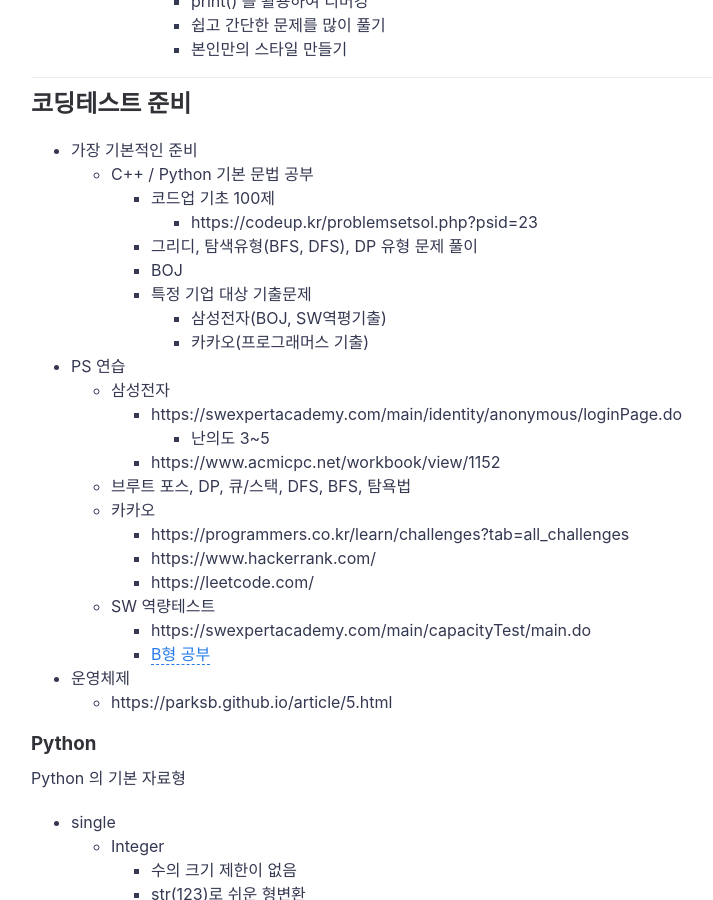
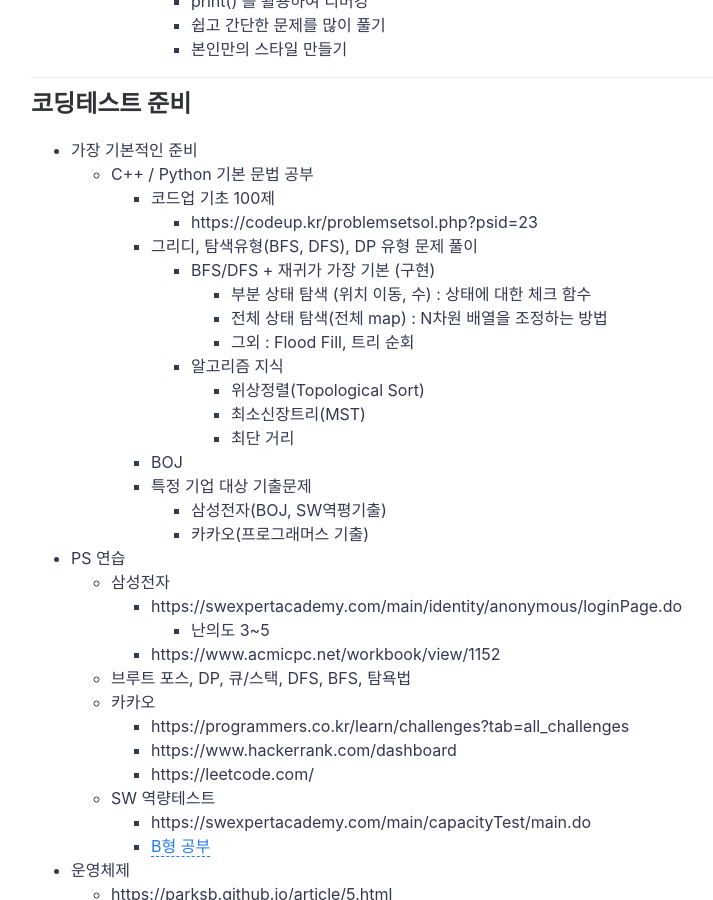
Before and after one commit to jihunparkme/jihunparkme.github.io, a Jekyll site: the page built from _posts/2020-04-24-PS(Problem Solving).md, in a window 1280 px wide and 900 px high, scrolled down 2704 px. Shown: the whole window, without its empty margins (189-902 px from the left). Built offline with Jekyll 4.4.1, drawn with Linux system fonts in a browser that asks for light colours; comment, search, counter and statistics services are not loaded.

Commit message:
Edit: add som econtents

```diff
--- a/_posts/2020-04-24-PS(Problem Solving).md
+++ b/_posts/2020-04-24-PS(Problem Solving).md
@@ -111,6 +111,14 @@
     - 코드업 기초 100제
       - https://codeup.kr/problemsetsol.php?psid=23
     - 그리디, 탐색유형(BFS, DFS), DP 유형 문제 풀이
+      - BFS/DFS + 재귀가 가장 기본 (구현)
+        - 부분 상태 탐색 (위치 이동, 수) : 상태에 대한 체크 함수
+        - 전체 상태 탐색(전체 map) : N차원 배열을 조정하는 방법
+        - 그외 : Flood Fill, 트리 순회
+      - 알고리즘 지식
+        - 위상정렬(Topological Sort)
+        - 최소신장트리(MST)
+        - 최단 거리
     - BOJ
     - 특정 기업 대상 기출문제
       - 삼성전자(BOJ, SW역평기출)
@@ -123,7 +131,7 @@
   - 브루트 포스, DP, 큐/스택, DFS, BFS, 탐욕법
   - 카카오
     - https://programmers.co.kr/learn/challenges?tab=all_challenges
-    - https://www.hackerrank.com/
+    - https://www.hackerrank.com/dashboard
     - https://leetcode.com/
   - SW 역량테스트
     - https://swexpertacademy.com/main/capacityTest/main.do
@@ -263,3 +271,5 @@
 > - [알고리즘 공부 방법/순서](https://baactree.tistory.com/14)
 > - [PS 시작하기](https://plzrun.tistory.com/entry/알고리즘-문제풀이PS-시작하기)
 > - [코딩테스트 문제 리스트와 연습 팁](https://www.notion.so/580c3a42f21b49b497b7089f539a9f78)
+
+P
```
